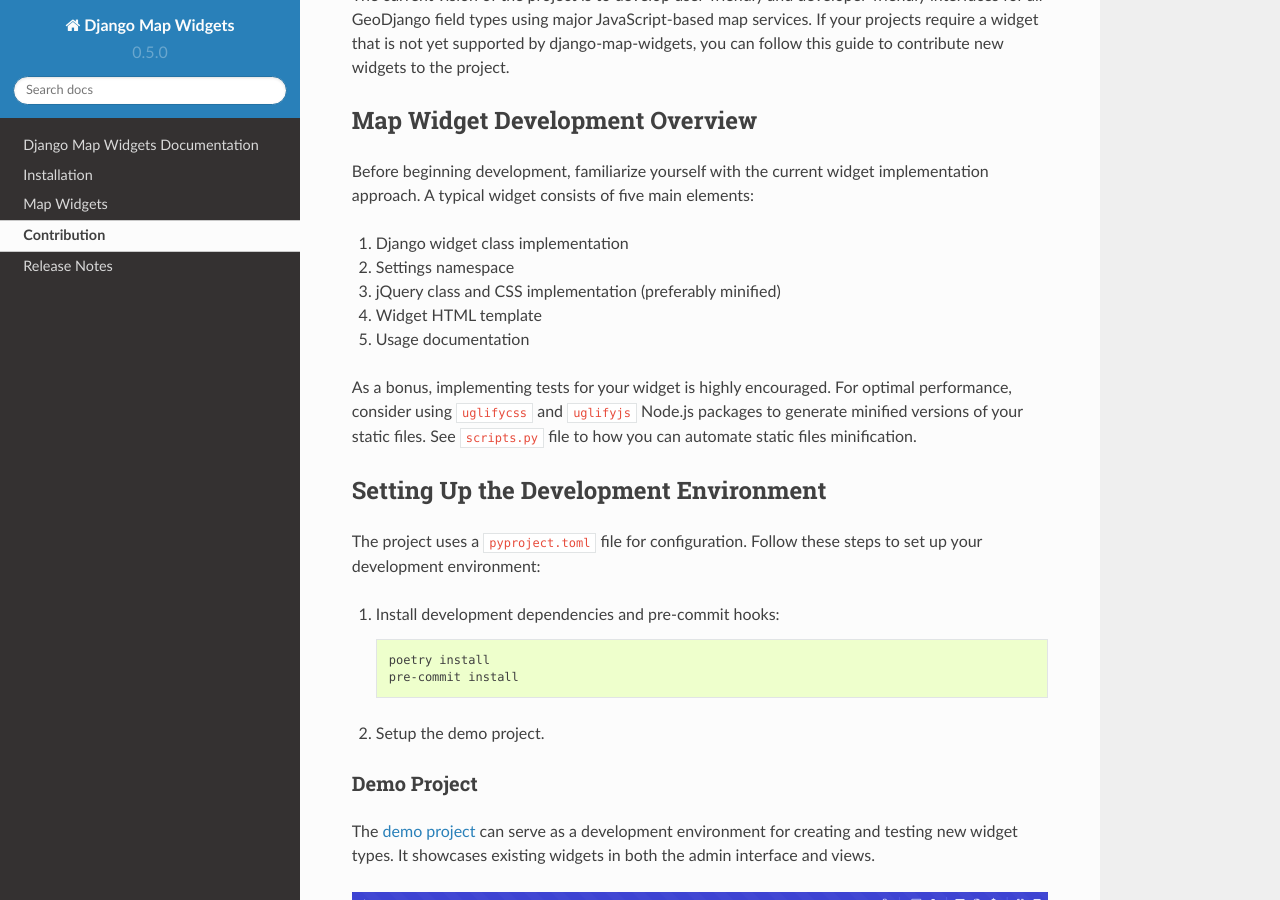
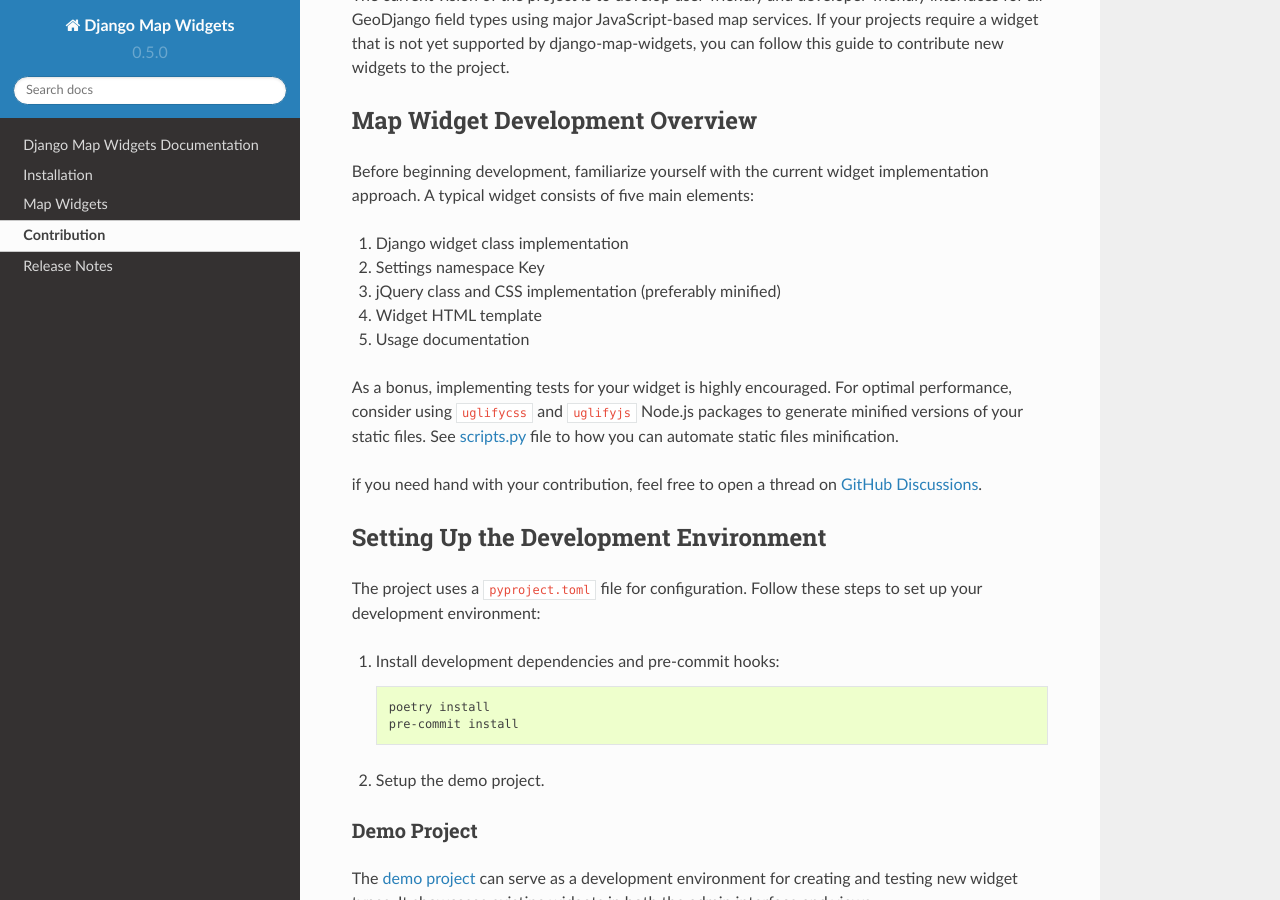
Before and after one commit to erdem/django-map-widgets, a Sphinx documentation site: the page built from docs/contribution/index.rst, in a window 1280 px wide and 900 px high, scrolled down 352 px. Built offline with Sphinx 7.4.7 and the Read the Docs theme 2.0.0, drawn with Linux system fonts in a browser that asks for light colours.

```diff
--- a/README.rst
+++ b/README.rst
@@ -10,7 +10,7 @@ overall development experience.
 
 The primary goal of Django Map Widgets is to bridge the gap between powerful GeoDjango functionality and user-friendly
 map interactions, creating a more accessible and enjoyable experience for both developers and end-users of
-GeoDjango-powered applications.
+GeoDjango-powered applications. Currently, the package supports Google, Mapbox, and Leaflet mapping platforms.
 
 .. image:: https://github.com/erdem/django-map-widgets/assets/1518272/f2df8654-b29a-4d64-9159-87a3790ede0b
    :alt: Mapbox Interactive Widget
--- a/docs/contribution/index.rst
+++ b/docs/contribution/index.rst
@@ -19,13 +19,14 @@ Map Widget Development Overview
 Before beginning development, familiarize yourself with the current widget implementation approach. A typical widget consists of five main elements:
 
 1. Django widget class implementation
-2. Settings namespace
+2. Settings namespace Key
 3. jQuery class and CSS implementation (preferably minified)
 4. Widget HTML template
 5. Usage documentation
 
-As a bonus, implementing tests for your widget is highly encouraged. For optimal performance, consider using ``uglifycss`` and ``uglifyjs`` Node.js packages to generate minified versions of your static files. See ``scripts.py`` file to how you can automate static files minification.
+As a bonus, implementing tests for your widget is highly encouraged. For optimal performance, consider using ``uglifycss`` and ``uglifyjs`` Node.js packages to generate minified versions of your static files. See `scripts.py <https://github.com/erdem/django-map-widgets/blob/main/scripts.py>`_ file to how you can automate static files minification.
 
+if you need hand with your contribution, feel free to open a thread on `GitHub Discussions <https://github.com/erdem/django-map-widgets/discussions>`_.
 
 Setting Up the Development Environment
 --------------------------------------
--- a/docs/index.rst
+++ b/docs/index.rst
@@ -8,7 +8,7 @@ overall development experience.
 
 The primary goal of Django Map Widgets is to bridge the gap between powerful GeoDjango functionality and user-friendly
 map interactions, creating a more accessible and enjoyable experience for both developers and end-users of
-GeoDjango-powered applications.
+GeoDjango-powered applications. Currently, the package supports Google, Mapbox, and Leaflet mapping platforms.
 
 
 * `Home Page <https://github.com/erdem/django-map-widgets/>`_
```
Also changed, not shown: README.md (+2 -2 lines), docs/releases/index.rst (+45 -21 lines).
